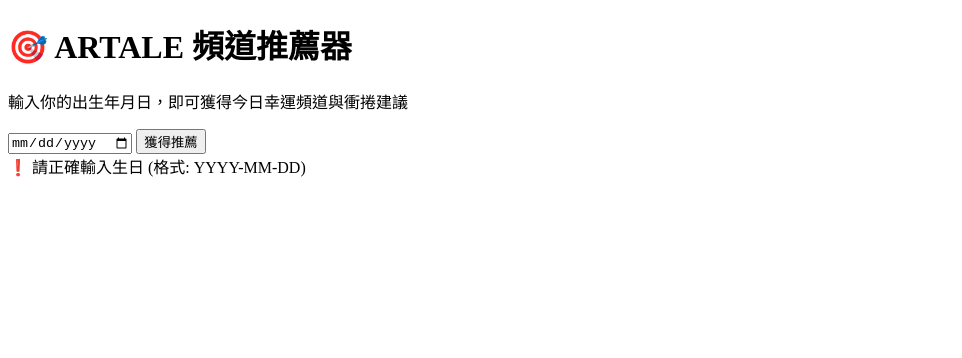
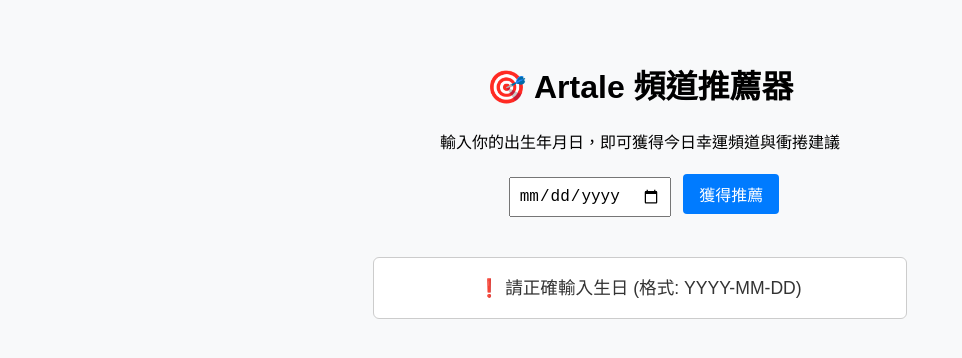
Before and after one commit to jo6vul4smile/artale-channel-recommend, a plain HTML site: page index.html in a window 1280 px wide. Both pictures are taken after a click on the button "獲得推薦". Shown: the whole page, without its empty margins (0-962 px from the left). Drawn offline with Linux system fonts and the light colour scheme.

Commit message:
Update index.html

```diff
--- a/index.html
+++ b/index.html
@@ -3,14 +3,59 @@
 <head>
   <meta charset="UTF-8" />
   <meta name="viewport" content="width=device-width, initial-scale=1.0" />
-  <title>頻道推薦系統</title>
+  <title>Artale 頻道推薦器</title>
+  <style>
+    body {
+      font-family: "Microsoft JhengHei", sans-serif;
+      text-align: center;
+      padding: 2rem;
+      background-color: #f8f9fa;
+    }
+    input {
+      padding: 0.5rem;
+      font-size: 1rem;
+      margin: 0.5rem;
+    }
+    button {
+      padding: 0.5rem 1rem;
+      font-size: 1rem;
+      background-color: #007bff;
+      color: white;
+      border: none;
+      border-radius: 4px;
+      cursor: pointer;
+    }
+    button:hover {
+      background-color: #0056b3;
+    }
+    #result {
+      margin-top: 2rem;
+      padding: 1rem;
+      background: white;
+      border: 1px solid #ccc;
+      border-radius: 6px;
+      width: 90%;
+      max-width: 500px;
+      margin-left: auto;
+      margin-right: auto;
+      font-size: 1.1rem;
+      color: #333;
+      line-height: 1.6;
+    }
+    .footer-note {
+      margin-top: 2rem;
+      font-size: 0.9rem;
+      color: #888;
+    }
+  </style>
 </head>
 <body>
-  <h1>🎯 ARTALE 頻道推薦器</h1>
+  <h1>🎯 Artale 頻道推薦器</h1>
   <p>輸入你的出生年月日，即可獲得今日幸運頻道與衝捲建議</p>
   <input type="date" id="birthdate" />
   <button onclick="recommendChannel()">獲得推薦</button>
   <div id="result"></div>
+
   <script>
     async function recommendChannel() {
       const birth = document.getElementById("birthdate").value;
@@ -20,28 +65,53 @@
         return;
       }
 
-      const today = new Date().toISOString().split("T")[0];
-      const response = await fetch("config.json");
-      const config = await response.json();
-      const daily = config[today] || {};
+      const today = new Date();
+      const year = date.getFullYear();
+      const month = date.getMonth() + 1;
+      const day = date.getDate();
+      const zodiac = ["猴", "雞", "狗", "豬", "鼠", "牛", "虎", "兔", "龍", "蛇", "馬", "羊"][year % 12];
+      const signs = [
+        ["摩羯", 19], ["水瓶", 18], ["雙魚", 20], ["牡羊", 19], ["金牛", 20],
+        ["雙子", 20], ["巨蟹", 22], ["獅子", 22], ["處女", 22], ["天秤", 23],
+        ["天蠍", 22], ["射手", 21], ["摩羯", 31]
+      ];
+      const horoscope = day <= signs[month - 1][1] ? signs[month - 1][0] : signs[month][0];
 
-      const mainChannels = (daily.recommendedChannels || {}).default || [];
-      const altChannels = (daily.recommendedChannels || {}).fallback || [];
-      const zodiac = daily.zodiac || "未知";
-      const horoscope = daily.horoscope || "未知";
-      const tail = daily.tail || [];
-      const tang = daily.tang || "";
-      const grindTime = daily.grindTime || "";
-      const detail = (daily.horoscopes || {})[horoscope] || "";
+      const seed = today.getFullYear() * 10000 + (today.getMonth() + 1) * 100 + today.getDate();
+      const base = (seed + year + month + day) % 3000;
+
+      const mainChannel = (base + 729 + (year % 13)) % 3000;
+      const alt1 = (base + 229 + (day % 17)) % 3000;
+      const alt2 = (base + 909 + (month % 9)) % 3000;
+
+      const mainStr = mainChannel.toString().padStart(3, "0");
+      const alt1Str = alt1.toString().padStart(3, "0");
+      const alt2Str = alt2.toString().padStart(3, "0");
+
+      let config = {};
+      try {
+        const response = await fetch("./config.json");
+        config = await response.json();
+      } catch (e) {
+        console.warn("無法讀取外部 config.json，將使用預設建議");
+      }
+
+      const todayKey = today.toISOString().split("T")[0];
+      const daily = config[todayKey] || {};
+      const tails = daily.tail || ["09", "29", "39", "00", "99"];
+      const grindTime = daily.grindTime || "晚上 20:00 - 23:00";
+      const tang = daily.tang || "🌠 唐楊琦老師：今日起伏偏大，適合分批進場操作";
+      const signAdvice = (daily.horoscopes || {})[horoscope] || "🔹 無特別建議，可觀察頻道運勢決定衝捲時機";
 
       document.getElementById("result").innerHTML = `
         🔮 <b>生肖：</b>${zodiac}<br>
         🌌 <b>星座：</b>${horoscope}<br><br>
-        📡 <b>推薦頻道：</b>${mainChannels.join("、")}<br>
-        ✨ 備選頻道：${altChannels.join("、")}<br>
-        🔢 尾號推薦：${tail.join("、")}<br><br>
-        📜 <b>衝捲建議：</b>${detail}<br><br>
-        🧙‍♂️ <b>唐楊琦老師：</b>${tang}<br>
+        📡 <b>推薦頻道號碼：</b><br>
+        ✅ 主推：<b style="color:#007bff; font-size:1.4rem">${mainStr}</b><br>
+        ✨ 次選：${alt1Str}、${alt2Str}<br><br>
+        🔢 <b>推薦尾號：</b>${tails.map(n => `<code>${n}</code>`).join("、")}<br><br>
+        💡 <b>星座建議：</b>${signAdvice}<br>
+        🧙‍♂️ <b>唐楊琦建議：</b>${tang}<br>
         ⏰ <b>刷怪時段：</b>${grindTime}
       `;
     }
```
